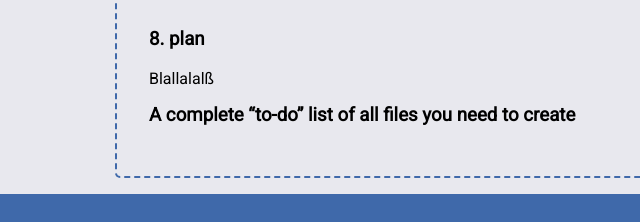
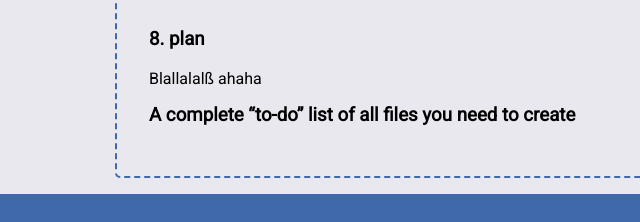
Before and after one commit to Pernilleww/Webtek, a plain HTML site: page index.html in a window 1280 px wide. Shown: the part 1879-2101 px from the top of the page, 175-815 px from the left. Drawn offline with Linux system fonts and the light colour scheme.

Commit message:
lager mal

```diff
--- a/index.html
+++ b/index.html
@@ -83,7 +83,7 @@
 
 		<section>
 			<h3>8. plan</h3>
-			<p>  Blallalalß
+			<p>  Blallalalß ahaha
 				</p>
 				<h3>
 					 A complete “to-do” list of all files you need to create
```
